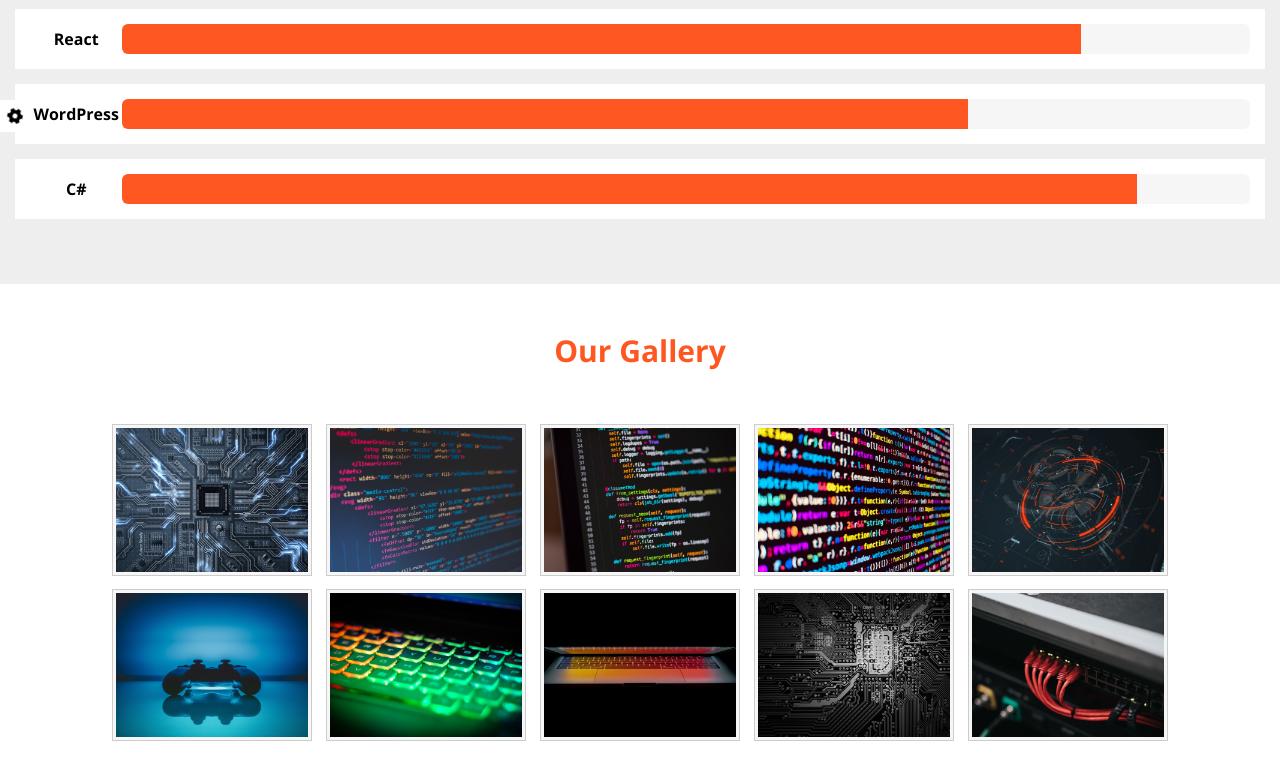
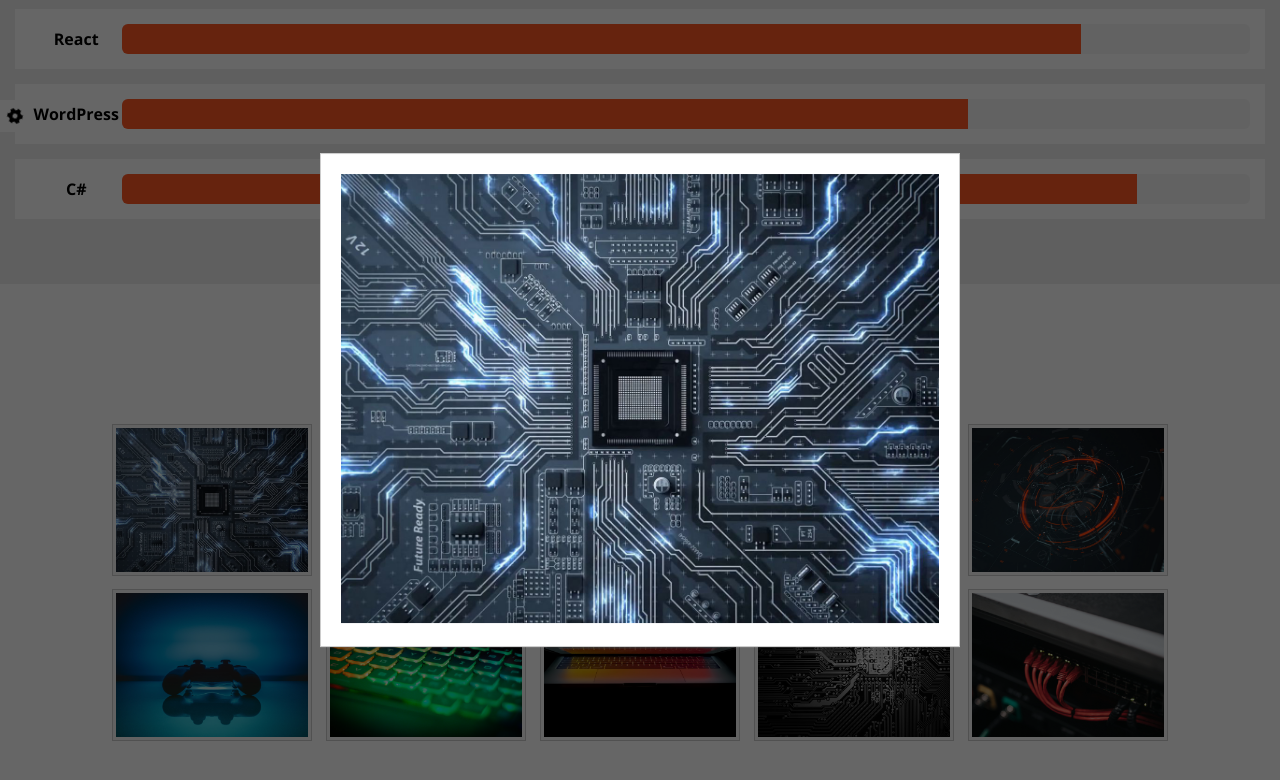
Before and after one commit to aladin002dz/web-template-design, a plain HTML site: page index.html in a window 1280 px wide. Both pictures are taken after a click on the picture 211 px from the left and 2109 px from the top of the page. Shown: the part 1610-2390 px from the top of the page. Drawn offline with nearby package versions, Linux system fonts and the light colour scheme.

Commit message:
adding popup effect to "gallery" section

```diff
--- a/css/style.css
+++ b/css/style.css
@@ -320,4 +320,29 @@ body {
     cursor: pointer;
 }
 
+.popup-overlay {
+    position: fixed;
+    background-color: rgba(0, 0, 0, .6);
+    left: 0;
+    top: 0;
+    width: 100%;
+    height: 100%;
+    z-index: 1000;
+}
+
+.popup-box {
+    position: fixed;
+    left: 50%;
+    top: 50%;
+    transform: translate(-50%, -50%);
+    background-color: #FFF;
+    border: 1px solid #CCC;
+    padding: 20px;
+    z-index: 1001;
+}
+
+.popup-box img {
+    max-width: 100%;
+}
+
 /* End Gallery */
--- a/index.html
+++ b/index.html
@@ -121,11 +121,11 @@
         <div class="container">
             <h2>Our Gallery</h2>
             <div class="images-box">
-                <img src="./imgs/gallery/1.jpg" alt="">
-                <img src="./imgs/gallery/2.jpg" alt="">
-                <img src="./imgs/gallery/3.jpg" alt="">
-                <img src="./imgs/gallery/4.jpg" alt="">
-                <img src="./imgs/gallery/5.jpg" alt="">
+                <img src="./imgs/gallery/1.jpg" alt="Image One">
+                <img src="./imgs/gallery/2.jpg" alt="Image Two">
+                <img src="./imgs/gallery/3.jpg" alt="Image Three">
+                <img src="./imgs/gallery/4.jpg" alt="Image Four">
+                <img src="./imgs/gallery/5.jpg" alt="Image Five">
                 <img src="./imgs/gallery/6.jpg" alt="">
                 <img src="./imgs/gallery/7.jpg" alt="">
                 <img src="./imgs/gallery/8.jpg" alt="">
--- a/js/main.js
+++ b/js/main.js
@@ -179,3 +179,41 @@ window.onscroll = function () {
     }
 
 }
+
+// Create Popup with The Image
+let ourGallery = document.querySelectorAll(".gallery img");
+
+ourGallery.forEach(img =>{
+
+    img.addEventListener("click", (e) => {
+
+        // Create Overlay Element
+        let overlay = document.createElement("div");
+
+        // Add Class to Overlay
+        overlay.className = "popup-overlay";
+
+        // Append Overlay to the Body
+        document.body.appendChild(overlay);
+
+        // Create the Popup
+        let popupBox = document.createElement("div");
+
+        // Add Class to the Popup Box
+        popupBox.className = "popup-box";
+
+        // Create the Image
+        let popupImage = document.createElement("img");
+
+        // Set Image Source
+        popupImage.src = img.src;
+
+        // Add Image to Popup Box
+        popupBox.appendChild(popupImage);
+
+        // Append the Popup Box to Body
+        document.body.appendChild(popupBox);
+
+    })
+
+});
```
